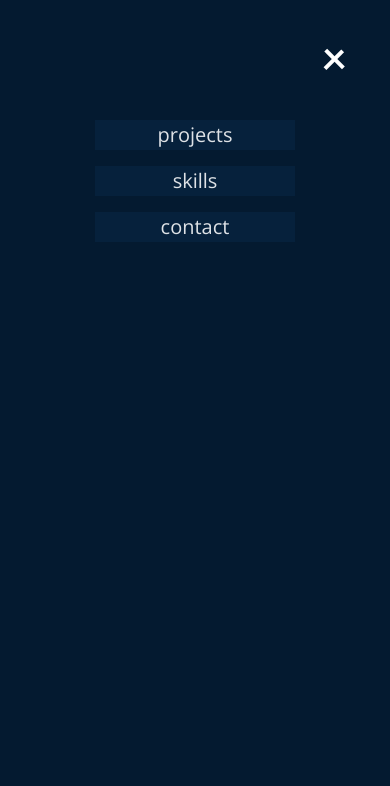
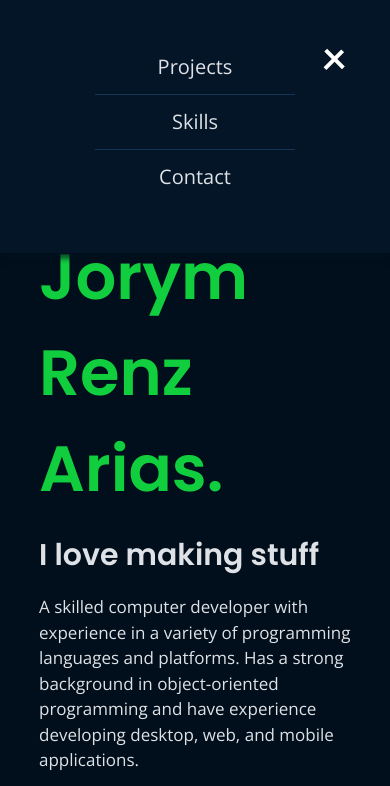
Before and after one commit to xyugen/personal-portfolio, a website: page public/index.html in a window 390 px wide. Both pictures are taken after a click on the button 333 px from the left and 59 px from the top of the page. Shown: the top 786 px of the page. Drawn offline with nearby package versions, Linux system fonts and the light colour scheme.

Commit message:
fixed mobile nav

```diff
--- a/public/index.html
+++ b/public/index.html
@@ -29,9 +29,9 @@
             </nav>
         </header>
         <nav class="mobile-nav">
-            <a href="#projects">projects</a>
-            <a href="#skills">skills</a>
-            <a href="#contact">contact</a>
+            <a href="#projects">Projects</a>
+            <a href="#skills">Skills</a>
+            <a href="#contact">Contact</a>
         </nav>
 
         <main>
@@ -62,7 +62,7 @@
 
                     <article class="card" data-aos="fade-up">
                         <h3 class="card-title">Accel Discord Bot</h3>
-                        <img src="" alt="" class="card-img">
+                        <img src="./assets/freewall.png" alt="" class="card-img">
                     </article>
                 </div>
             </section>
--- a/public/style.css
+++ b/public/style.css
@@ -126,7 +126,7 @@ header > nav {
 }
 
 .hamburger .bar, .hamburger::after, .hamburger::before {
-    content: ' ';
+    content: '';
     display: block;
     width: 110%;
     height: 4px;
@@ -149,36 +149,36 @@ header > nav {
 
 .mobile-nav {
     display: block;
-    position: fixed;
-    top: 0;
-    left: 100%;
+    position: absolute;
+    top: -100%;
+    left: 0;
     width: 100%;
-    min-height: 100vh;
+    min-height: 30vh;
     z-index: 98;
-    background-color: #041a30;
-    padding-top: 120px;
+    background-color: #031526;
+    box-shadow: 0 5px 5px 1px #02111ea5;
+    padding: 2em 0;
 
     transition: var(--transition);
 }
 
 .mobile-nav.is-active {
-    left: 0;
+    top: 0;
 }
 
 .mobile-nav > a {
     display: block;
     width: 100%;
     max-width: 200px;
-    margin: 0 auto 16px;
+    margin: 0 auto;
     text-align: center;
-    padding: 12 16px;
-    background-color: #06213c;
+    padding: 12px 0;
 
     color: var(--clr-fg);
 }
 
-.mobile-nav > a:hover {
-    background-color: #072849;
+.mobile-nav > a:not(:last-child) {
+    border-bottom: 1px solid #143455;
 }
 
 @media only screen and (min-width: 768px) {
@@ -261,4 +261,8 @@ main {
     .desktop-nav {
         display: none;
     }
+
+    .card-img {
+        max-width: 320px;
+    }
 }
```
